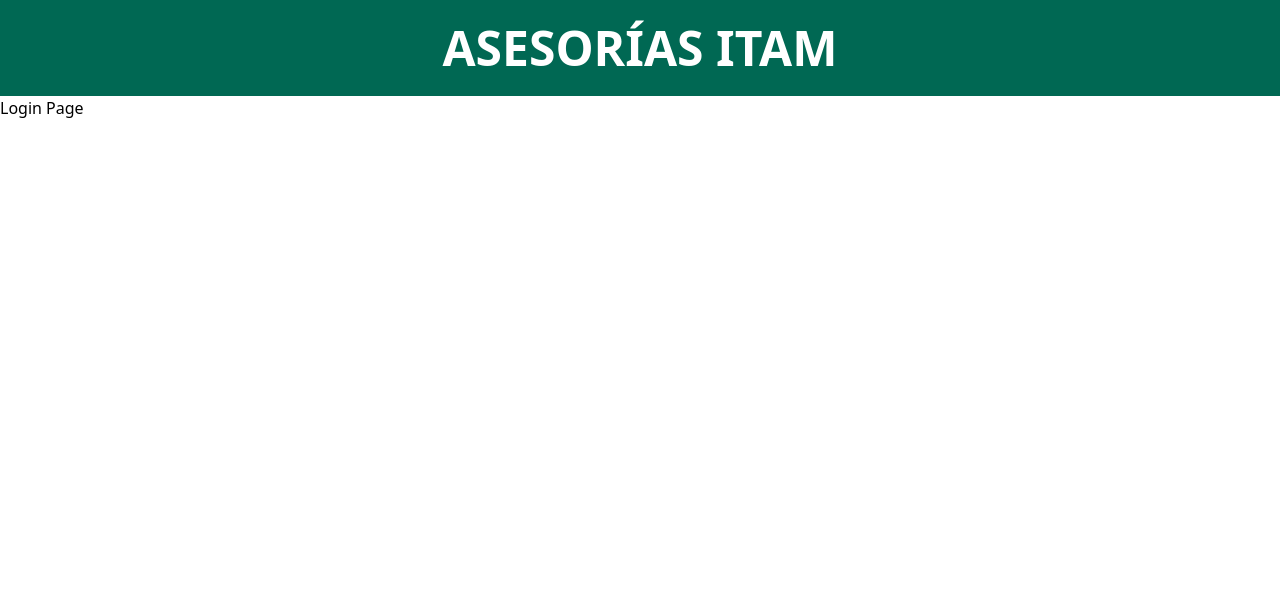
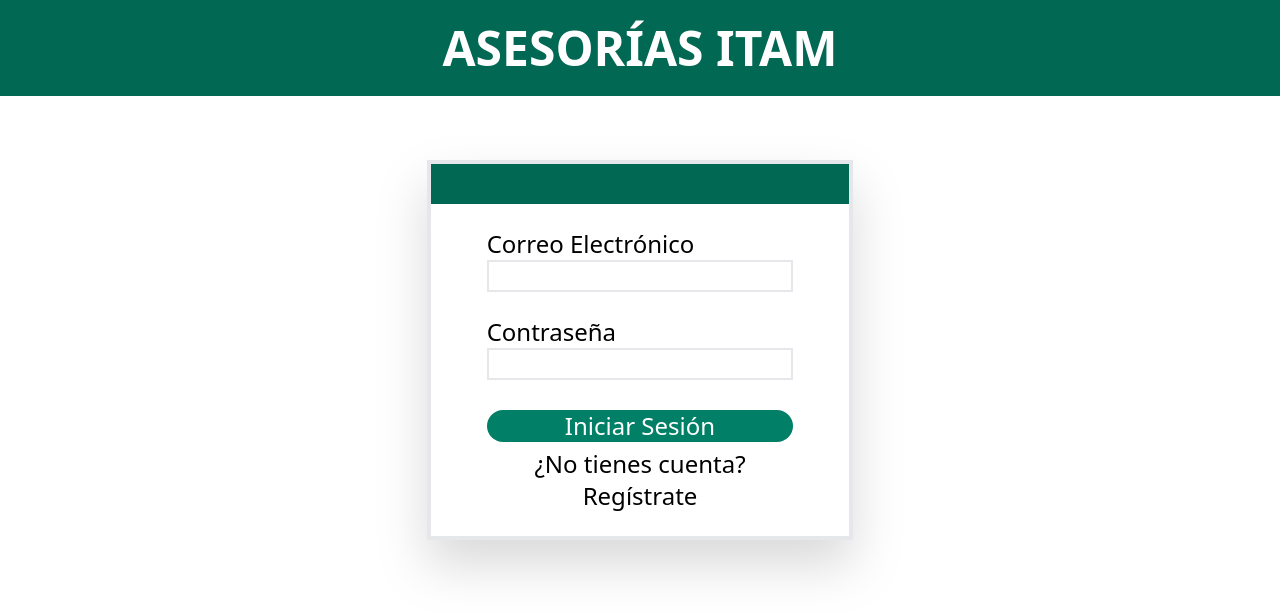
Before and after one commit to Asesorias-ITAM/Client, a Vue app: page /#/ in a window 1280 px wide. Shown: the top 614 px of the page. Built offline with nearby package versions, Linux system fonts and the light colour scheme.

Commit message:
visualmente ya está la página de login y registro

```diff
--- a/package.json
+++ b/package.json
@@ -10,6 +10,7 @@
   },
   "dependencies": {
     "@vue/compiler-sfc": "^3.2.40",
+    "amazon-cognito-identity-js": "^5.2.10",
     "autoprefixer": "^10",
     "core-js": "^3.8.3",
     "postcss": "^8",
--- /dev/null
+++ b/src/components/shared/UserForm.vue
@@ -0,0 +1,44 @@
+<template>
+<div class="text-2xl subpixel-antialiased font-sans ">
+    <div class=" mt-16 border-4 bg-white drop-shadow-2xl">
+        <h2 class="text-center py-5 bg-verde-itam-1 text-white text-4xl font-bold">Regístrate</h2>
+        <div id="registro" class="flex flex-col mx-14 ">
+            <label class="mt-6">Correo Electrónico</label>
+            <TextInput v-model="correo" placeholder=""/>
+
+            <label>Nombres(s)</label>
+            <TextInput v-model="nombre" placeholder=""/>
+
+            <label>Apellidos</label>
+            <TextInput v-model="apellido" placeholder=""/>
+
+            <label>Contraseña</label>
+            <TextInput v-model="passwd" placeholder=""/>
+
+            <label>Confirma Contraseña</label>
+            <TextInput v-model="passwd2" placeholder=""/>
+
+            <div class="grid grid-cols-1">
+                <div>
+                    <label>Quiero ser asesor </label>
+                    <input id="" type="checkbox" v-model="asesor" class="mb-6">
+                </div>
+                    <ActionButton text="Crear cuenta" @click="Registrar" type="primary"/>
+                    <label class="text-center mb-6">¿Ya tienes cuenta? Inicia Sesión</label>
+                    <router-link to="/">¿Ya tienes cuenta? Inicia Sesión</router-link>
+                </div>
+
+            </div>
+        </div>
+    </div>
+</template>
+
+<script>
+import ActionButton from "@/components/shared/ActionButton"
+import TextInput from "@/components/shared/TextInput"
+
+export default {
+    name: "UserForm",
+    components: {ActionButton, TextInput}
+}
+</script>
--- a/src/views/LoginPage.vue
+++ b/src/views/LoginPage.vue
@@ -1,14 +1,59 @@
 <template>
-    <div class="">
-        <h1>Login Page</h1>
+    <div class="grid grid-cols-3 min-h-full">
+        <div class="col-span-1 min-h-full"></div>
+
+        <div class="col-span-1 min-h-full">
+            <div class="text-2xl subpixel-antialiased font-sans ">
+                <div class=" mt-16 border-4 bg-white drop-shadow-2xl">
+                    <h2 class="text-center py-5 bg-verde-itam-1 text-white text-4xl font-bold"></h2>
+                    <div id="registro" class="flex flex-col mx-14 ">
+
+                        <label class="mt-6">Correo Electrónico</label>
+                        <TextInput v-model="correo" placeholder=""/>
+                        <label>Contraseña</label>
+                        <TextInput v-model="passwd" placeholder=""/>
+
+                        <div class="grid grid-cols-1">
+                            <ActionButton text="Iniciar Sesión" @click="Registrar" type="primary"/>
+                            <router-link to="/register" class="text-center mb-6">¿No tienes cuenta? Regístrate</router-link>
+                        </div>
+
+                    </div>
+                </div>
+            </div>
+        </div>
+
+        <div class="col-span-1 min-h-full"></div>
     </div>
-
 </template>
 
 <script>
+import ActionButton from "@/components/shared/ActionButton"
+import TextInput from "@/components/shared/TextInput"
+
+
 
 export default{
-    name: "LoginPage",
+name: "LoginPage",
+components: {ActionButton, TextInput},
+data(){
+    return {
+        nombre: "",
+        apellido: "",
+        passwd: "",
+        passwd2: "",
+        correo: "",
+        asesor:0,
+        compara: true
+
+    }
+},
+methods:{
+    Registar() {
+
+    },
+
+}
 }
 
 </script>
--- a/src/views/RegisterPage.vue
+++ b/src/views/RegisterPage.vue
@@ -4,9 +4,8 @@
 
             <div class="col-span-1 min-h-full">
                 <div class="text-2xl subpixel-antialiased font-sans ">
-
                     <div class=" mt-16 border-4 bg-white drop-shadow-2xl">
-                        <h2 class="text-center py-5 bg-verde-itam-1 text-white text-4xl font-bold">Regístrate</h2>
+                        <h2 class="text-center py-5 bg-verde-itam-1 text-white text-4xl font-bold"></h2>
                         <div id="registro" class="flex flex-col mx-14 ">
 
                             <label class="mt-6">Correo Electrónico</label>
@@ -24,9 +23,10 @@
                                     <label>Quiero ser asesor </label>
                                     <input id="" type="checkbox" v-model="asesor" class="mb-6">
                                 </div>
-                                <ActionButton text="Crear cuenta" type="primary"/>
-                                <label class="text-center mb-6">¿Ya tienes cuenta? Inicia Sesión</label>
+                                <ActionButton text="Crear cuenta" @click="Registrar" type="primary"/>
+                                <router-link to="/" class="text-center mb-6">¿Ya tienes cuenta? Inicia Sesión</router-link>
                             </div>
+
                         </div>
                     </div>
                 </div>
@@ -40,6 +40,8 @@
 import ActionButton from "@/components/shared/ActionButton"
 import TextInput from "@/components/shared/TextInput"
 
+
+
 export default{
     name: "RegisterPage",
     components: {ActionButton, TextInput},
@@ -50,8 +52,16 @@
             passwd: "",
             passwd2: "",
             correo: "",
-            asesor:0
+            asesor:0,
+            compara: true
+
         }
+    },
+    methods:{
+        Registar() {
+
+        },
+
     }
 }
 
```
Also changed, not shown: 1 other file (tests, documents, lock files or other folders).
